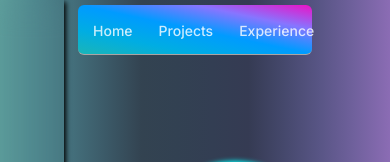
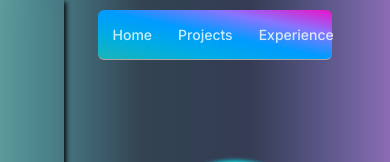
Before and after one commit to enn-dee/enn-dee-portfolio-, a plain HTML site: page index.html in a window 390 px wide. Shown: the top 162 px of the page. Drawn offline with Linux system fonts and the light colour scheme.

Commit message:
css mod.

```diff
--- a/style.css
+++ b/style.css
@@ -197,7 +197,7 @@ li > a:hover {
   header {
     max-width: 60%;
     width:100%;
-    margin: 5px 0 0 20%;
+    margin: .6rem 0 0 25%;
     border-radius: 6px;
     background-image: linear-gradient(to right top, #1ab5b7, #00ade3, #009bff, #8775ff, #eb12c6);
     backdrop-filter: blur(1rem);
@@ -222,6 +222,7 @@ li > a:hover {
   }
   .sidebar{
     top:0;
+    bottom:0;
     box-shadow: 2px 2px 5px black;
   }
   li > a:hover {
```
